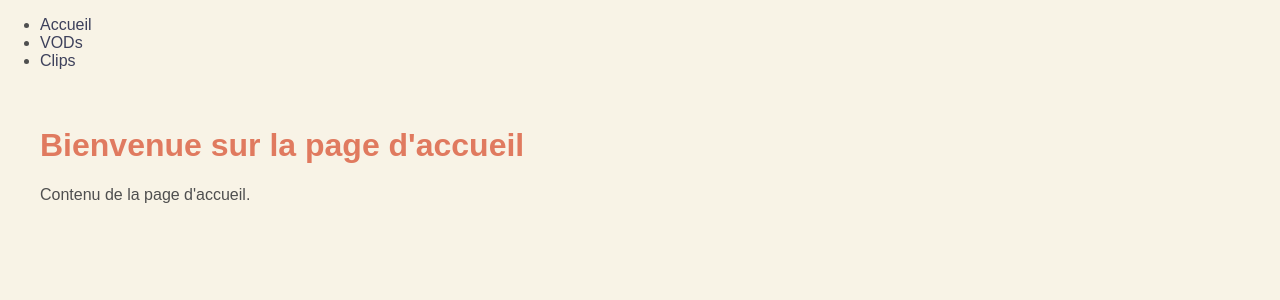
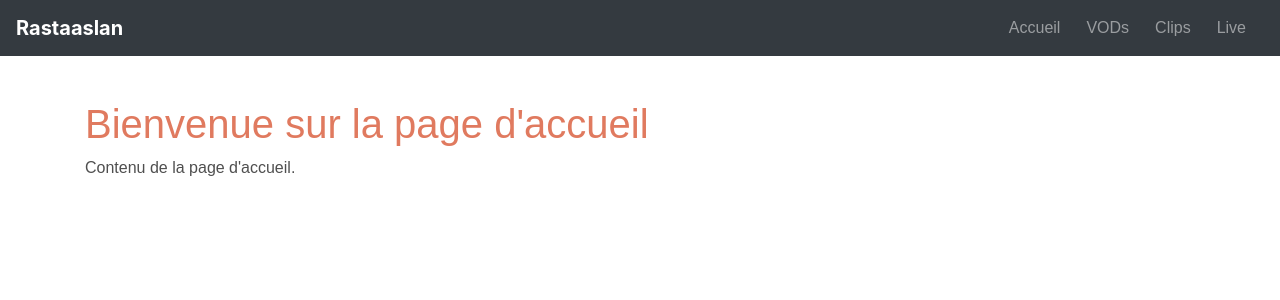
Before and after one commit to Rastaaslan/site_rastaaslan_django, a Django app: page / in a window 1280 px wide. Shown: the top 300 px of the page. Run offline with Django 5.2, Linux system fonts and the light colour scheme; some libraries are stand-ins or nearby versions.

Commit message:
correction

```diff
--- a/rastaaslan_app/static/css/styles.css
+++ b/rastaaslan_app/static/css/styles.css
@@ -142,3 +142,11 @@ body {
     width: 100%;
     height: auto;
 }
+
+.navbar-brand {
+    font-weight: bold;
+}
+
+.nav-link {
+    margin-right: 10px;
+}
--- a/rastaaslan_app/templates/rastaaslan_app/base.html
+++ b/rastaaslan_app/templates/rastaaslan_app/base.html
@@ -1,23 +1,46 @@
 <!DOCTYPE html>
-<html>
+<html lang="fr">
 <head>
     <meta charset="UTF-8">
+    <meta name="viewport" content="width=device-width, initial-scale=1.0">
     <title>{% block title %}Mon Site Web{% endblock %}</title>
     {% load static %}
-    <link rel="stylesheet" type="text/css" href="/var/www/html/rastaaslan_app/static/css/styles.css">
+    <link rel="stylesheet" href="{% static 'css/styles.css' %}">
+    <link rel="stylesheet" href="https://stackpath.bootstrapcdn.com/bootstrap/4.5.2/css/bootstrap.min.css">
 </head>
 <body>
-    <nav>
-        <ul>
-            <li><a href="{% url 'home' %}">Accueil</a></li>
-            <li><a href="{% url 'vods' %}">VODs</a></li>
-            <li><a href="{% url 'clips' %}">Clips</a></li>
-        </ul>
+    <!-- Navigation Bar -->
+    <nav class="navbar navbar-expand-lg navbar-dark bg-dark">
+        <a class="navbar-brand" href="{% url 'home' %}">Rastaaslan</a>
+        <button class="navbar-toggler" type="button" data-toggle="collapse" data-target="#navbarNav" aria-controls="navbarNav" aria-expanded="false" aria-label="Toggle navigation">
+            <span class="navbar-toggler-icon"></span>
+        </button>
+        <div class="collapse navbar-collapse" id="navbarNav">
+            <ul class="navbar-nav ml-auto">
+                <li class="nav-item">
+                    <a class="nav-link" href="{% url 'home' %}">Accueil</a>
+                </li>
+                <li class="nav-item">
+                    <a class="nav-link" href="{% url 'vods_view' %}">VODs</a>
+                </li>
+                <li class="nav-item">
+                    <a class="nav-link" href="{% url 'clips_view' %}">Clips</a>
+                </li>
+                <li class="nav-item">
+                    <a class="nav-link" href="{% url 'live_view' %}">Live</a>
+                </li>
+            </ul>
+        </div>
     </nav>
-    <div class="container">
+
+    <div class="container mt-4">
         {% block content %}
         <!-- Contenu dynamique ici -->
         {% endblock %}
     </div>
+
+    <script src="https://code.jquery.com/jquery-3.5.1.slim.min.js"></script>
+    <script src="https://cdn.jsdelivr.net/npm/@popperjs/core@2.5.4/dist/umd/popper.min.js"></script>
+    <script src="https://stackpath.bootstrapcdn.com/bootstrap/4.5.2/js/bootstrap.min.js"></script>
 </body>
 </html>
```
